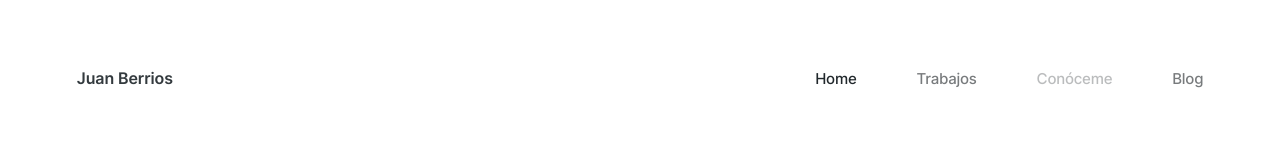
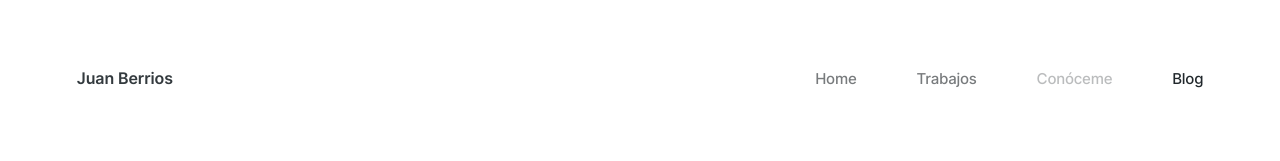
Before and after one commit to dandelior/juanberrios-21, a Next.js app: page /blog in a window 1280 px wide. Shown: the top 161 px of the page. Built offline with nearby package versions, Linux system fonts and the light colour scheme.

Commit message:
menu links with router active styles 1

```diff
--- a/parts/header.js
+++ b/parts/header.js
@@ -1,9 +1,12 @@
 import React, { useState } from "react";
+import { useRouter } from 'next/router';
 import Link from 'next/link';
 import styles from '../styles/parts/Header.module.sass';
 
 export default function Header() {
 
+    const router = useRouter();
+    console.log(router);
     const [isOpen, setOpen] = useState("false");
     const [isFixed, setFixed] = useState("false");
 
@@ -26,16 +29,28 @@ export default function Header() {
             </div>
             <div className={`${styles.menu} ${isOpen ? "" : styles.open}`}>
                 <Link href="/">
-                    <a className={styles.active} onClick={closeMenu}>Home</a>
+                    <a
+                        className={router.pathname == "/" ? `${styles.active}` : ""}
+                        onClick={closeMenu}
+                    >Home</a>
                 </Link>
                 <Link href="/works">
-                    <a onClick={closeMenu}>Trabajos</a>
+                    <a
+                        className={router.pathname == "/works" ? `${styles.active}` : ""}
+                        onClick={closeMenu}
+                    >Trabajos</a>
                 </Link>
                 {/* <Link> */}
-                    <a className={styles.inactive} disabled>Conóceme</a>
+                    <a
+                        className={styles.inactive}
+                        disabled
+                    >Conóceme</a>
                 {/* </Link> */}
                 <Link href="/blog">
-                    <a onClick={closeMenu}>Blog</a>
+                    <a
+                        className={router.pathname == "/blog" ? `${styles.active}` : ""}
+                        onClick={closeMenu}
+                    >Blog</a>
                 </Link>
             </div>
         </header>
```
